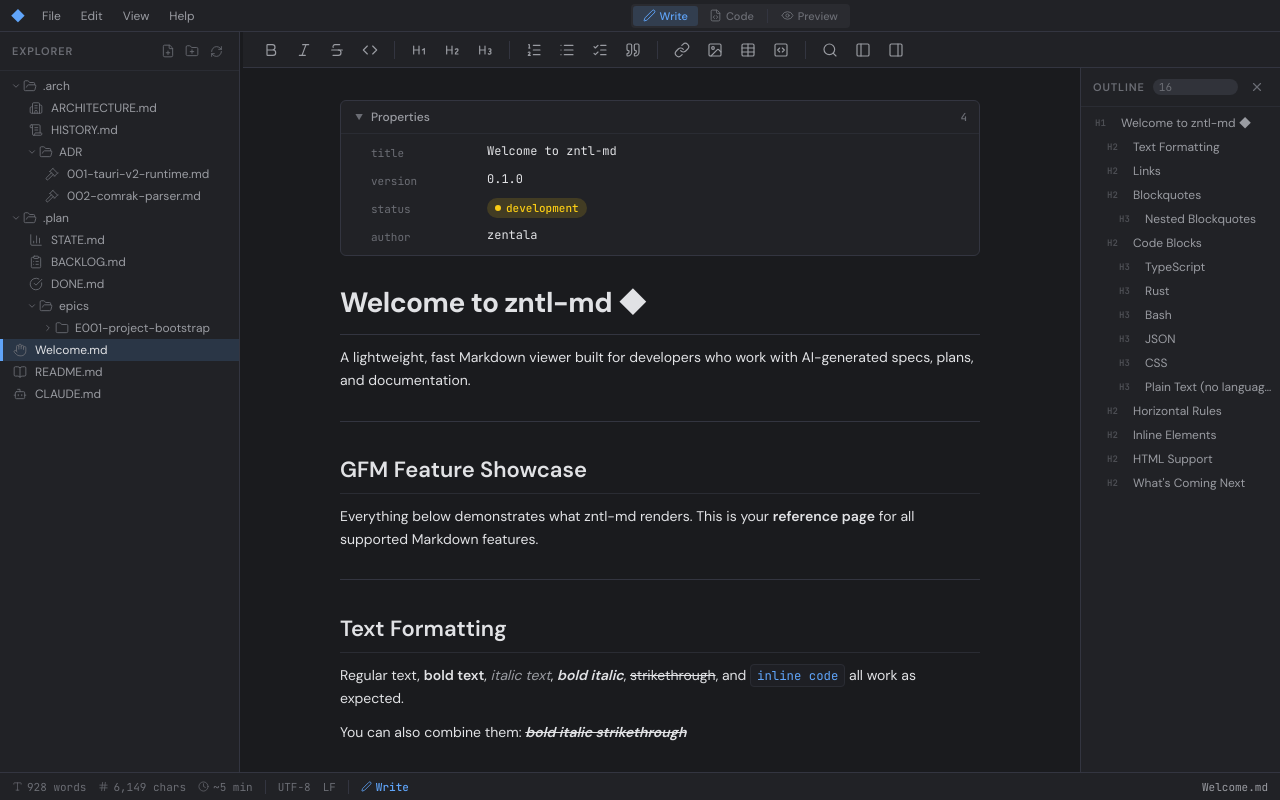
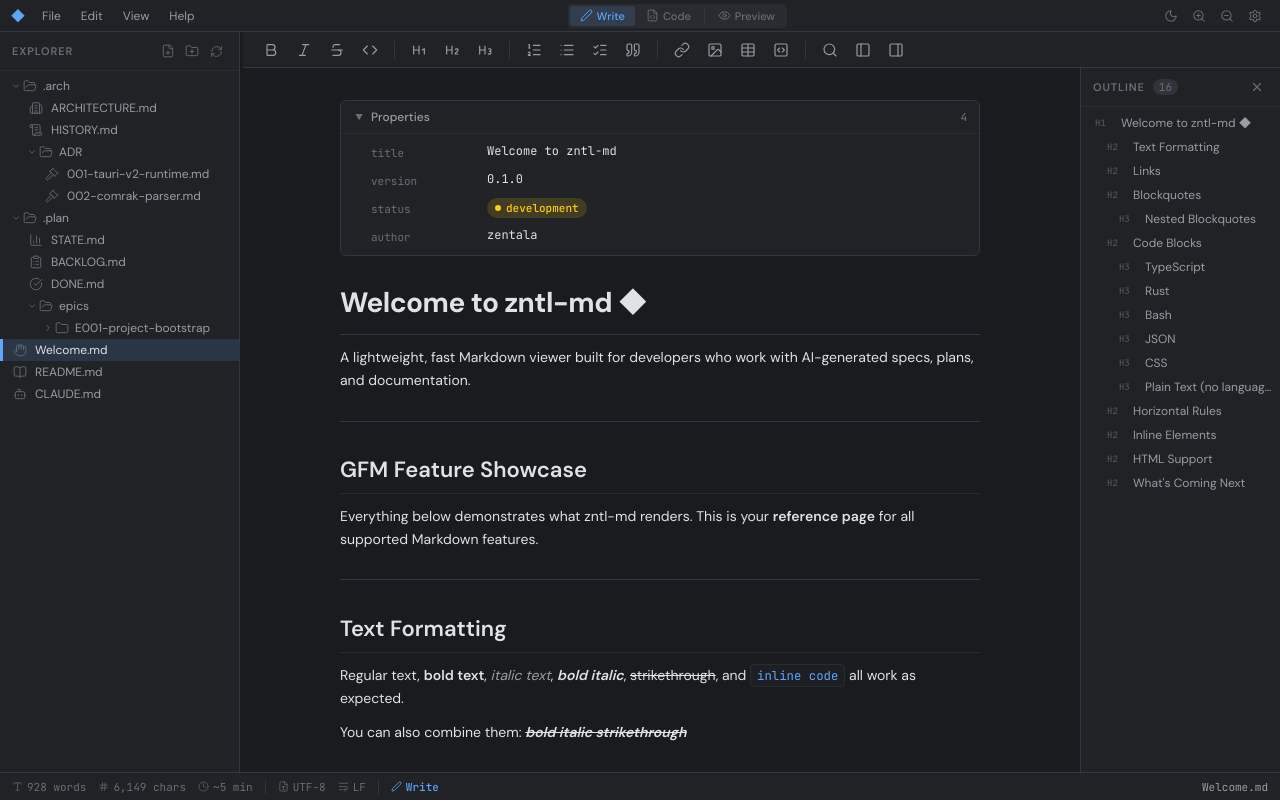
Before and after one commit to zentala/mdpad, a React (Vite) app in the folder prototype/: page / in a window 1280 px wide. Built offline with nearby package versions, Linux system fonts and the light colour scheme.

Commit message:
feat(prototype): mini-toolbar in menu bar, fix outline badge
- Right side menu bar: theme cycle (Sun/Moon), zoom in/out, settings
- Fix outline count badge stretching full width (removed flex:1)
- Status bar: Lucide icons for UTF-8 and LF encoding indicators

```diff
--- a/prototype/src/components/layout/MenuBar.module.css
+++ b/prototype/src/components/layout/MenuBar.module.css
@@ -175,3 +175,31 @@
   background: var(--border);
   margin: 0 2px;
 }
+
+/* Quick actions — right side of menu bar */
+.quickActions {
+  display: flex;
+  align-items: center;
+  gap: 2px;
+  padding: 0 8px;
+  -webkit-app-region: no-drag;
+}
+
+.quickBtn {
+  background: none;
+  border: none;
+  color: var(--text-muted);
+  width: 26px;
+  height: 26px;
+  border-radius: var(--radius-sm);
+  cursor: pointer;
+  display: flex;
+  align-items: center;
+  justify-content: center;
+  transition: all var(--transition-fast);
+}
+
+.quickBtn:hover {
+  background: var(--bg-hover);
+  color: var(--text-primary);
+}
--- a/prototype/src/components/layout/MenuBar.tsx
+++ b/prototype/src/components/layout/MenuBar.tsx
@@ -1,5 +1,5 @@
 import { useState, useRef, useEffect } from 'react'
-import { Pen, FileCode, Eye } from 'lucide-react'
+import { Pen, FileCode, Eye, Sun, Moon, ZoomIn, ZoomOut, Settings } from 'lucide-react'
 import type { Theme, EditorMode } from '@/types'
 import styles from './MenuBar.module.css'
 
@@ -168,6 +168,26 @@ export function MenuBar({
       </div>
 
       <div className={styles.spacer} />
+
+      {/* Right: quick actions */}
+      <div className={styles.quickActions}>
+        <button
+          className={styles.quickBtn}
+          onClick={() => onSetTheme(theme === 'dark' ? 'light' : theme === 'light' ? 'sepia' : 'dark')}
+          title={`Theme: ${theme} (click to cycle)`}
+        >
+          {theme === 'dark' ? <Moon size={14} strokeWidth={1.75} /> : <Sun size={14} strokeWidth={1.75} />}
+        </button>
+        <button className={styles.quickBtn} title="Zoom In (Ctrl+=)">
+          <ZoomIn size={14} strokeWidth={1.75} />
+        </button>
+        <button className={styles.quickBtn} title="Zoom Out (Ctrl+-)">
+          <ZoomOut size={14} strokeWidth={1.75} />
+        </button>
+        <button className={styles.quickBtn} title="Settings (Ctrl+,)">
+          <Settings size={14} strokeWidth={1.75} />
+        </button>
+      </div>
     </div>
   )
 }
--- a/prototype/src/components/layout/StatusBar.tsx
+++ b/prototype/src/components/layout/StatusBar.tsx
@@ -1,4 +1,4 @@
-import { Pen, FileCode, Eye, Type, Hash, Clock } from 'lucide-react'
+import { Pen, FileCode, Eye, Type, Hash, Clock, FileType, WrapText } from 'lucide-react'
 import type { EditorMode } from '@/types'
 import styles from './StatusBar.module.css'
 
@@ -37,8 +37,14 @@ export function StatusBar({ filePath, wordCount, charCount, editorMode, readingT
         </span>
       )}
       <span className={styles.divider} />
-      <span className={styles.segment}>UTF-8</span>
-      <span className={styles.segment}>LF</span>
+      <span className={styles.segment}>
+        <FileType size={11} strokeWidth={1.5} />
+        UTF-8
+      </span>
+      <span className={styles.segment}>
+        <WrapText size={11} strokeWidth={1.5} />
+        LF
+      </span>
       <span className={styles.divider} />
       <span className={styles.mode}>
         <ModeIcon size={11} strokeWidth={1.75} />
--- a/prototype/src/components/toc/TocPanel.module.css
+++ b/prototype/src/components/toc/TocPanel.module.css
@@ -28,6 +28,9 @@
   padding: 1px 6px;
   border-radius: 10px;
   font-family: var(--font-mono);
+}
+
+.headerSpacer {
   flex: 1;
 }
 
--- a/prototype/src/components/toc/TocPanel.tsx
+++ b/prototype/src/components/toc/TocPanel.tsx
@@ -31,6 +31,7 @@ export function TocPanel({ headings, activeHeadingId, onHeadingClick, onClose }:
       <div className={styles.header}>
         <span className={styles.title}>Outline</span>
         <span className={styles.count}>{headings.length}</span>
+        <span className={styles.headerSpacer} />
         {onClose && (
           <button className={styles.closeBtn} onClick={onClose} title="Close Outline">
             <X size={14} />
```
